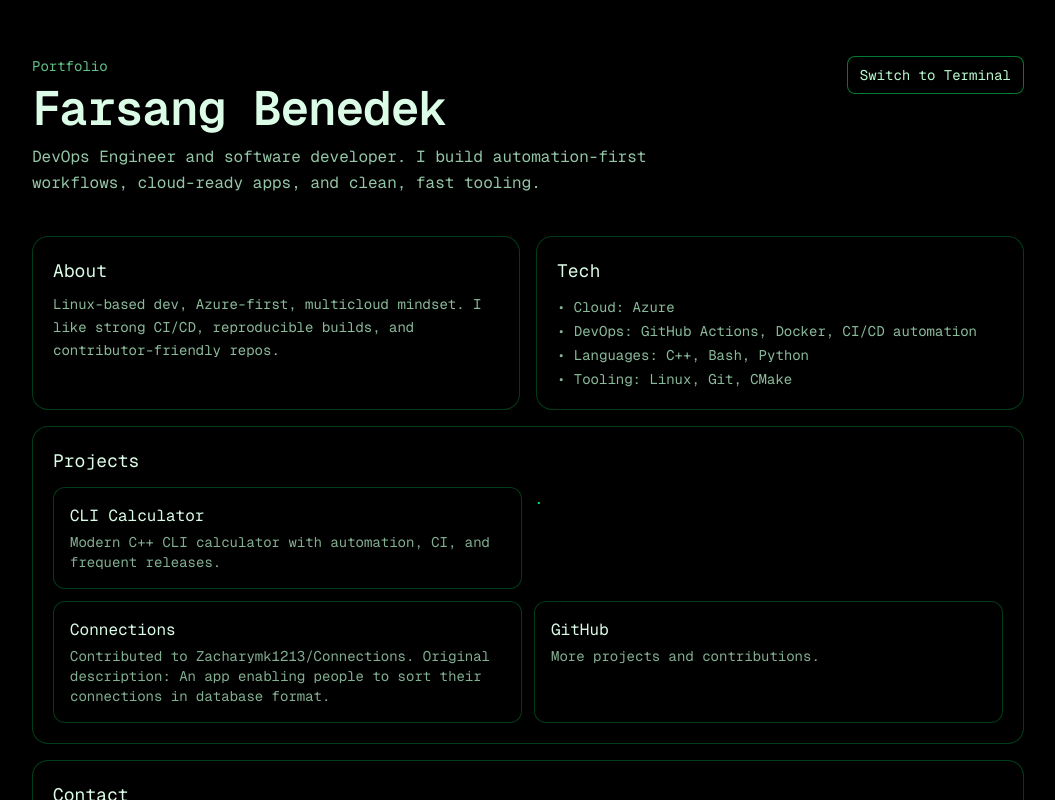
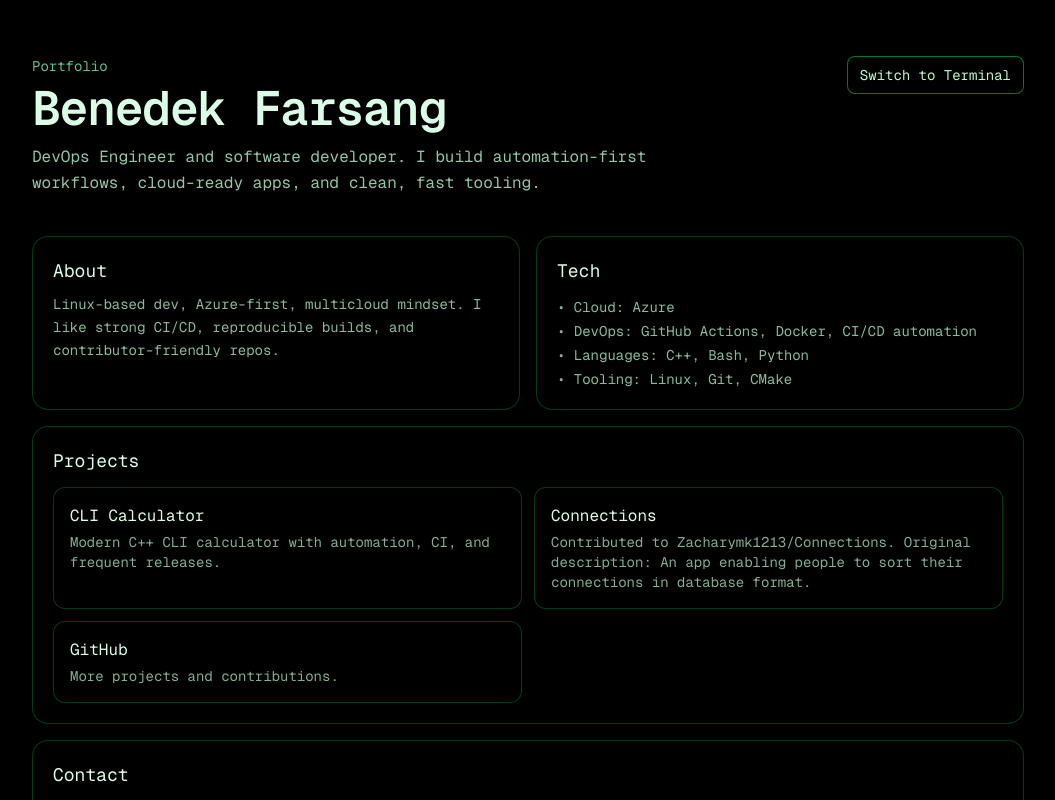
Before and after one commit to Benedek553/portfolio, a Next.js app: page / in a window 1280 px wide. Shown: the top 800 px of the page, without its empty margins (112-1167 px from the left). Built offline with nearby package versions, Linux system fonts and the light colour scheme.

Commit message:
Fix name order and HTML tag formatting

```diff
--- a/app/page.tsx
+++ b/app/page.tsx
@@ -226,7 +226,7 @@ export default function Home() {
             <div>
               <p className="text-sm text-green-300/80">Portfolio</p>
               <h1 className="mt-2 text-3xl sm:text-5xl font-semibold tracking-tight text-green-100">
-                Farsang Benedek
+                Benedek Farsang
               </h1>
               <p className="mt-3 max-w-2xl text-green-200/80 leading-relaxed">
                 DevOps Engineer and software developer. I build automation-first workflows, cloud-ready apps, and clean,
@@ -268,7 +268,7 @@ export default function Home() {
                   <div className="mt-1 text-sm text-green-200/70">
                     Modern C++ CLI calculator with automation, CI, and frequent releases.
                   </div>
-                </a>.
+                </a>
                 <a
                   href="https://benedek553.github.io/cli-calculator"
                   className="rounded-xl border border-green-500/30 bg-black/40 p-4 hover:bg-black/60 transition"
```
